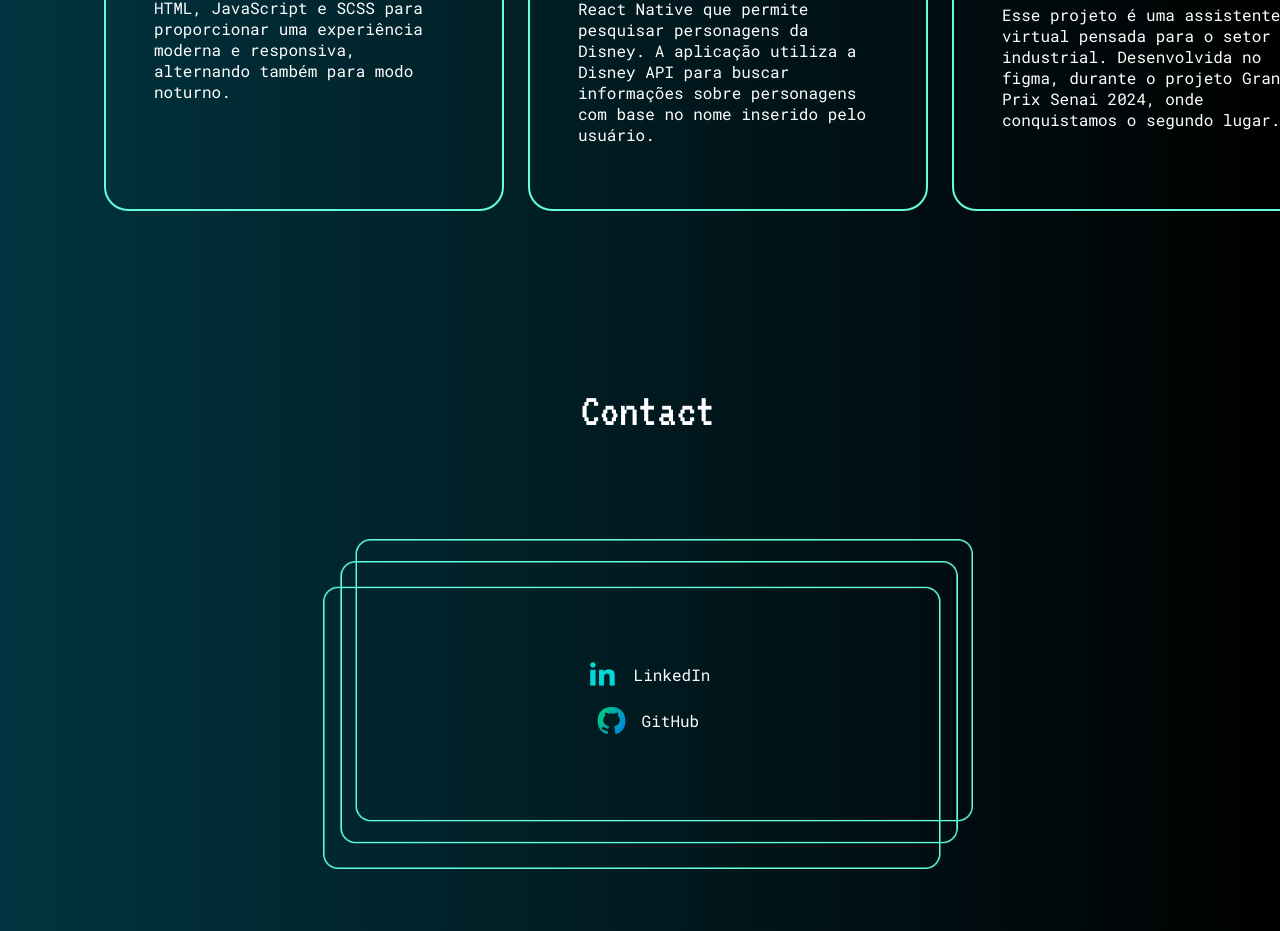
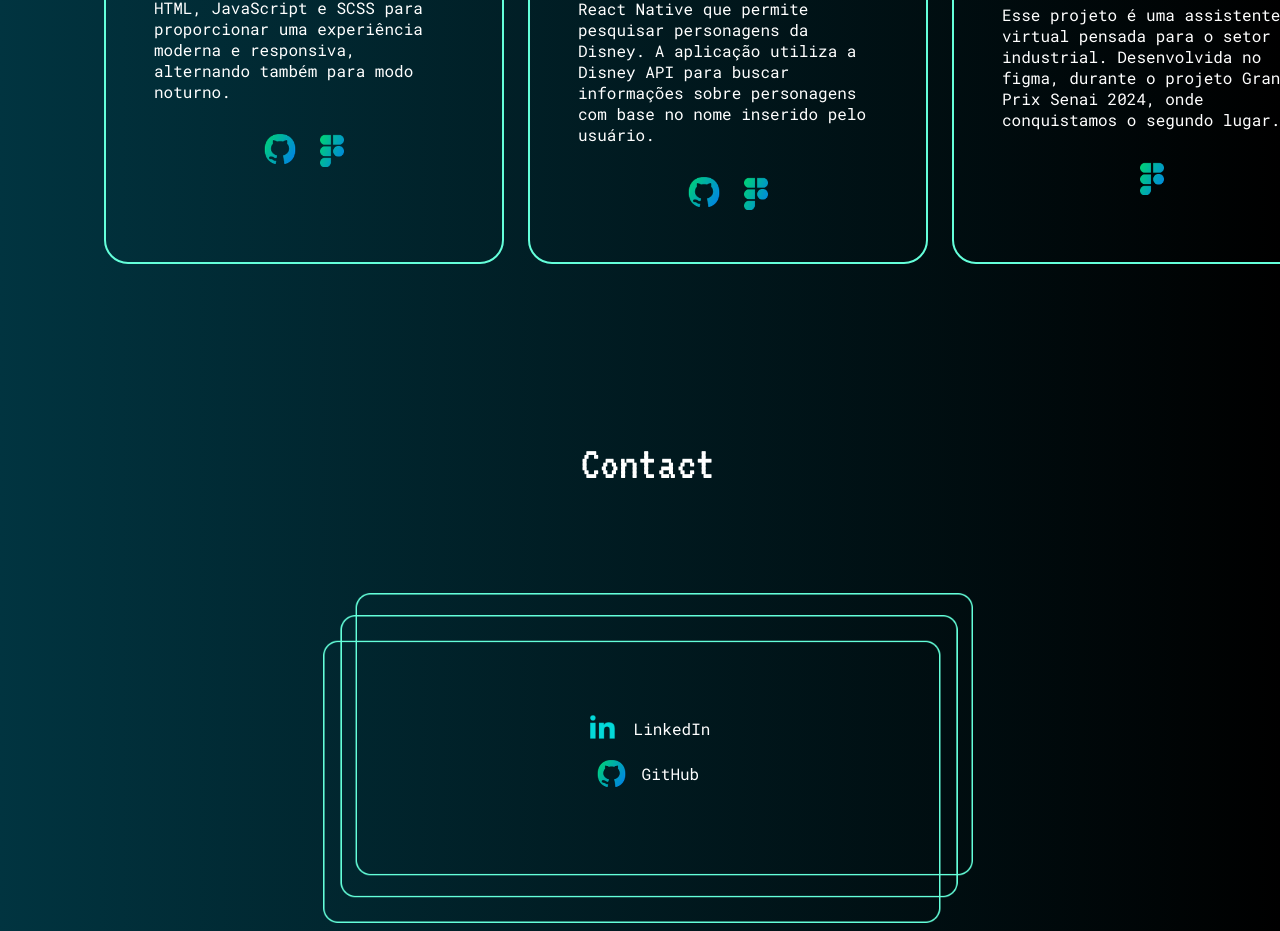
Before and after one commit to ThaissaDomiciano/portfolio, a React (Vite) app: page / in a window 1280 px wide. Shown: the part 2202-3133 px from the top of the page. Built offline with nearby package versions, Linux system fonts and the light colour scheme.

Commit message:
adicionando links

```diff
--- a/src/sections/Contact.jsx
+++ b/src/sections/Contact.jsx
@@ -8,11 +8,11 @@ function Contact() {
       <ul className="contacts">
         <li className="link-title">
           <img src="/linkedin.png" alt="icone do Linkedin" className="icon-linkedin"/>
-          <a href="#">LinkedIn</a>
+          <a href="https://www.linkedin.com/in/thaissa-domiciano-7b5b8431b/">LinkedIn</a>
         </li>
         <li className="link-title">
           <img src="/github.png" alt="icone do Github" className="icon-github"/>
-          <a href="#">GitHub</a>
+          <a href="https://github.com/ThaissaDomiciano">GitHub</a>
         </li>
       </ul>
 
--- a/src/sections/Projects.css
+++ b/src/sections/Projects.css
@@ -58,6 +58,21 @@
   width: 100%;
   height: auto;
   max-width: 100%;
+}
+
+.icons {
+  display: flex;
+  justify-content: center;
+  margin-top: 2rem;
+}
+
+.github-icon {
+    width: 2rem;
+    margin-right: 1.5rem;
+}
+
+.figma-icon {
+  width: 1.5rem;
 }
 
 @media (max-width: 1200px) {
--- a/src/sections/Projects.jsx
+++ b/src/sections/Projects.jsx
@@ -17,6 +17,16 @@ function Projects() {
           <p className="project-description">FitPro é um e-commerce focado em produtos fitness.
             O projeto foi desenvolvido utilizando HTML, JavaScript e SCSS para proporcionar uma experiência moderna
             e responsiva, alternando também para modo noturno.</p>
+
+          <div className="icons">
+
+           <a href="https://github.com/ThaissaDomiciano/fitpro">
+           <img src="/github.png" className="github-icon"/> </a>
+
+          <a href="https://www.figma.com/design/SbzYbLIU8WuQoLCWMskeuH/fitpro?node-id=0-1&p=f&t=GhIuXbUJ9r1yCSDQ-0">
+           <img src="/figma.png"  className="figma-icon" />
+          </a>
+          </div>
         </div>
         <div className="disneyCharacters">
           <img src="/disneyCharacters.png" className="disneyCharacters-image" />
@@ -24,12 +34,27 @@ function Projects() {
           <p className="project-description">Este projeto é uma aplicação React Native que permite pesquisar
             personagens da Disney. A aplicação utiliza a Disney API para buscar informações sobre personagens
             com base no nome inserido pelo usuário.</p>
+            <div className="icons">
+
+            <a href="https://github.com/ThaissaDomiciano/disneyCharacters">
+            <img src="/github.png" className="github-icon"/> </a>
+
+            <a href="https://www.figma.com/design/4XioBpOaPeitdPivQtuxLD/disneyCharacters?node-id=0-1&p=f&t=iaQXefPwCQW8YZq1-0">
+           <img src="/figma.png"  className="figma-icon" />
+          </a>
+
+            </div>
         </div>
         <div className="eiTriz">
           <img src="/eiTriz.png" className="eiTriz-image" />
           <h3 className="project-title">EiTriz</h3>
           <p className="project-description">Esse projeto é uma assistente virtual pensada para o setor industrial.
             Desenvolvida no figma, durante o projeto Gran Prix Senai 2024, onde conquistamos o segundo lugar.</p>
+            <div className="icons">
+            <a href="https://www.figma.com/design/BQNWbMmQX29vbviotGWqTt/Projeto-Grand-Prix?node-id=0-1&p=f&t=4206R1935NmzNuB2-0">
+           <img src="/figma.png"  className="figma-icon" />
+          </a>
+            </div>
         </div>
       </div>
 
```
